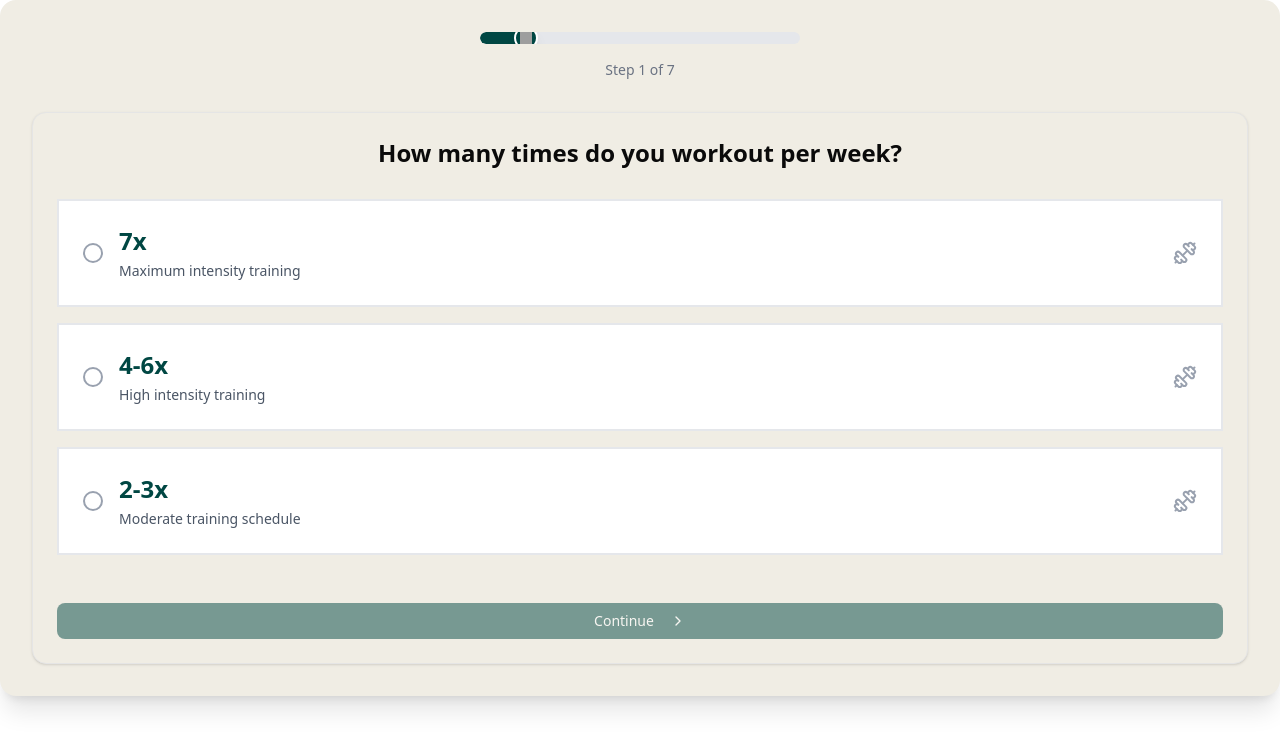
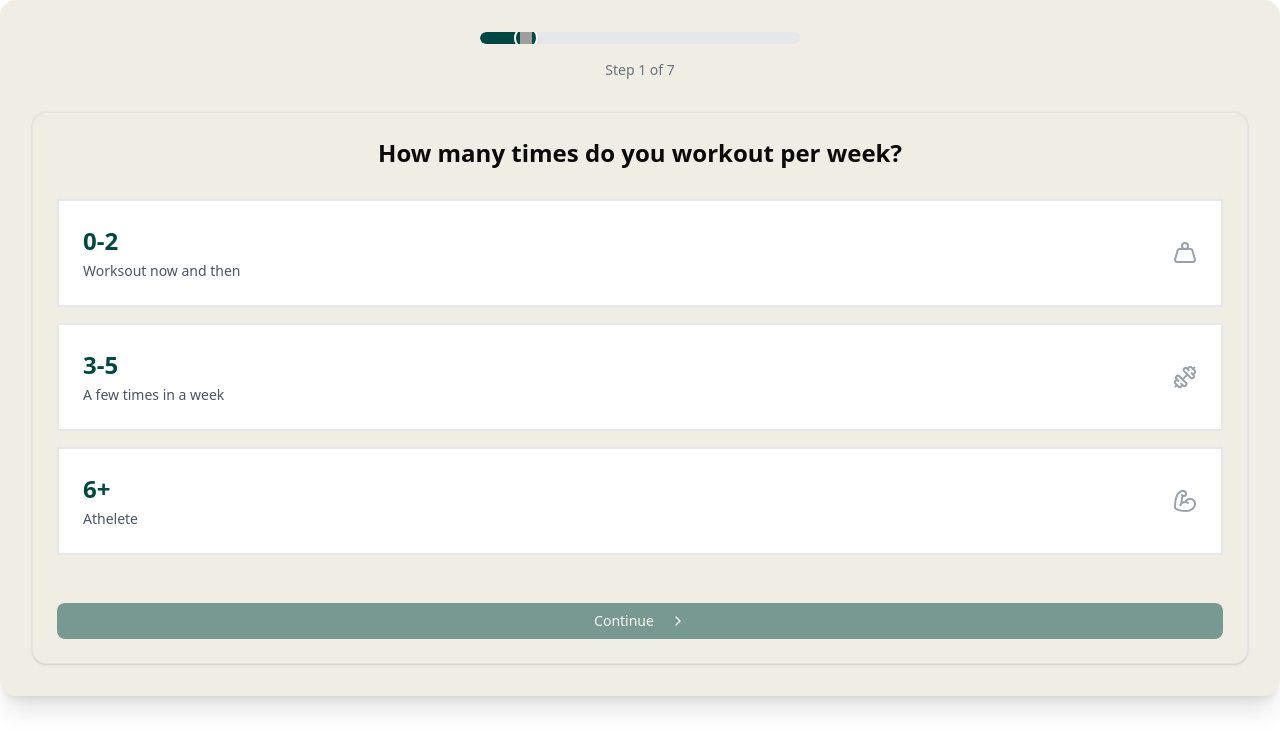
Before and after one commit to Cybrite/project-amobagan, a Next.js app in the folder client/: page /onboarding/workout-frequency in a window 1280 px wide. Shown: the top 750 px of the page. Built offline with nearby package versions, Linux system fonts and the light colour scheme; grey boxes are pictures that could not be loaded.

Commit message:
feat: working on workout frequency

```diff
--- a/client/src/app/onboarding/user-details/page.tsx
+++ b/client/src/app/onboarding/user-details/page.tsx
@@ -29,12 +29,6 @@ export default function UserDetailsPage() {
   return (
     <div className="min-h-screen bg-[#F0EDE4] flex flex-col items-center justify-center p-4">
       <div className="relative w-full max-w-md">
-        <StepIndicator
-          currentStep={1}
-          totalSteps={8}
-          variant="light"
-          className="mb-6"
-        />
 
         <Card className="bg-[#F0EDE4]">
           <CardHeader className="text-center space-y-4">
--- a/client/src/app/onboarding/workout-frequency/page.tsx
+++ b/client/src/app/onboarding/workout-frequency/page.tsx
@@ -1,29 +1,32 @@
 "use client";
 import { useState } from "react";
 import { useRouter } from "next/navigation";
-import { ChevronRight, Dumbbell } from "lucide-react";
+import { ChevronRight, Dumbbell, Weight, BicepsFlexed } from "lucide-react";
 import { Card, CardContent, CardHeader, CardTitle } from "@/components/ui/card";
 import { Button } from "@/components/ui/button";
 import StepIndicator from "@/components/features/onboarding_flow/components/StepIndicator";
 
 const workoutOptions = [
   {
-    id: "everyday",
-    frequency: "7x",
-    label: "Every day",
-    description: "Maximum intensity training",
+    id: "0-2",
+    frequency: "0-2",
+    label: "0-2",
+    description: "Worksout now and then",
+    icon: Weight,
   },
   {
-    id: "4-6_week",
-    frequency: "4-6x",
-    label: "4-6 times a week",
-    description: "High intensity training",
+    id: "3-5",
+    frequency: "3-5",
+    label: "3-5",
+    description: "A few times in a week",
+    icon: Dumbbell,
   },
   {
-    id: "2-3_week",
-    frequency: "2-3x",
-    label: "2-3 times a week",
-    description: "Moderate training schedule",
+    id: "6+",
+    frequency: "6+",
+    label: "6+",
+    description: "Athelete",
+    icon: BicepsFlexed,
   },
 ];
 
@@ -88,20 +91,6 @@ export default function WorkoutFrequencyPage() {
                 >
                   <div className="flex items-center justify-between">
                     <div className="flex items-center">
-                      <div
-                        className={`
-                          w-5 h-5 rounded-full border-2 mr-4 flex items-center justify-center
-                          ${
-                            selectedFrequency === option.id
-                              ? "border-[#004743]"
-                              : "border-gray-400"
-                          }
-                        `}
-                      >
-                        {selectedFrequency === option.id && (
-                          <div className="w-3 h-3 rounded-full bg-[#004743]" />
-                        )}
-                      </div>
                       <div>
                         <div className="text-2xl font-bold text-[#004743]">
                           {option.frequency}
@@ -109,10 +98,9 @@ export default function WorkoutFrequencyPage() {
                         <div className="text-sm text-gray-600 mt-1">
                           {option.description}
                         </div>
-                      </div>
-                    </div>
+                      </div>                    </div>
                     <div className="flex items-center">
-                      <Dumbbell
+                      <option.icon
                         className={`w-6 h-6 ${
                           selectedFrequency === option.id
                             ? "text-[#004743]"
```
